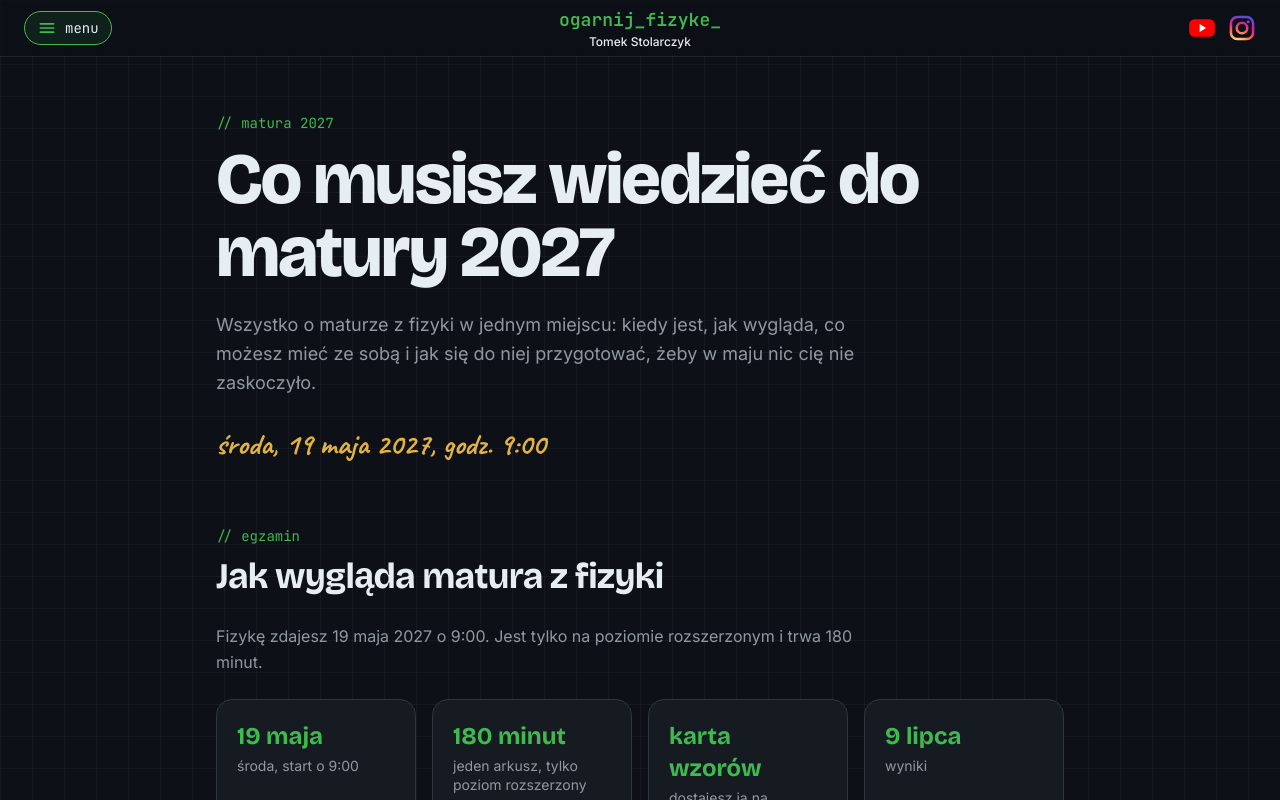
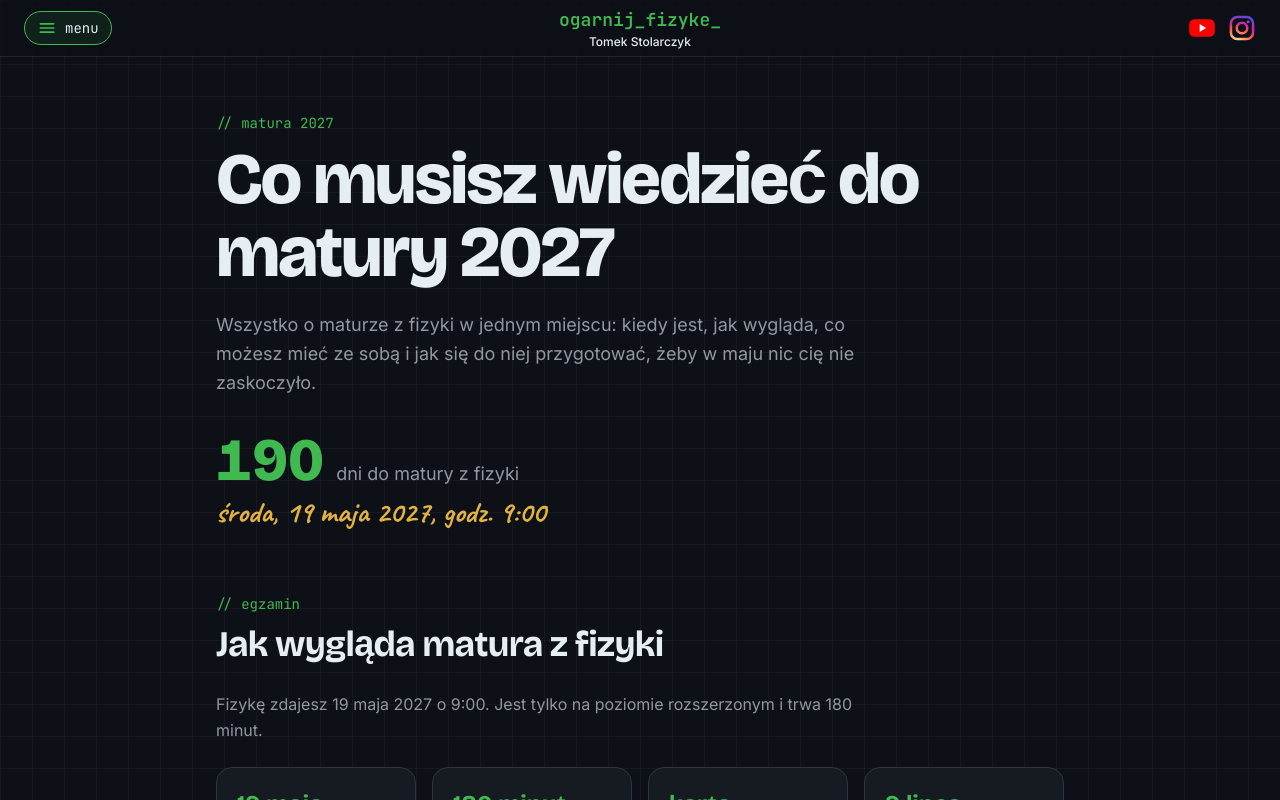
Before and after one commit to tomekstolarczyk/ogarnij-fizyke, a Next.js app: page /matura-2027 in a window 1280 px wide. Shown: the top 800 px of the page. Built offline with nearby package versions, Linux system fonts and the light colour scheme.

Commit message:
feat: add countdown to the physics matura

```diff
--- a/src/app/matura-2027/page.tsx
+++ b/src/app/matura-2027/page.tsx
@@ -1,6 +1,7 @@
 import type { Metadata } from "next";
 import Link from "next/link";
 import ComingSoon from "@/components/ComingSoon";
+import MaturaCountdown from "@/components/MaturaCountdown";
 import SectionHeading from "@/components/SectionHeading";
 import { ckeLinks, matura } from "@/data/matura";
 
@@ -35,9 +36,12 @@ export default function MaturaPage() {
         co możesz mieć ze sobą i jak się do niej przygotować, żeby w maju nic
         cię nie zaskoczyło.
       </p>
-      <p className="mt-7 font-hand text-3xl font-bold text-marker-yellow">
-        {fullDate}, godz. {matura.time}
-      </p>
+      <div className="mt-8 flex flex-col gap-1">
+        <MaturaCountdown />
+        <p className="font-hand text-3xl font-bold text-marker-yellow">
+          {fullDate}, godz. {matura.time}
+        </p>
+      </div>
 
       <section className="mt-16">
         <SectionHeading label="egzamin" title="Jak wygląda matura z fizyki" />
--- /dev/null
+++ b/src/components/MaturaCountdown.tsx
@@ -0,0 +1,47 @@
+"use client";
+
+import { useSyncExternalStore } from "react";
+import { matura } from "@/data/matura";
+
+const DAY_MS = 24 * 60 * 60 * 1000;
+
+// Whole days left until the exam starts, rounded up: the day before it's 1
+function daysUntilMatura(): number {
+  return Math.ceil((Date.parse(matura.start) - Date.now()) / DAY_MS);
+}
+
+// useSyncExternalStore wants to know how to get told about changes. The
+// number changes once a day, so we don't listen for anything: an empty
+// subscription that returns an empty "unsubscribe".
+const subscribe = () => () => {};
+
+// "186 dni do matury z fizyki". A client component on purpose: the page is
+// built once, at deploy time, so a number computed on the server would stay
+// frozen on that day. Here every visitor's browser counts from their own today.
+export default function MaturaCountdown() {
+  // useSyncExternalStore: reads a value from outside React (here: the clock).
+  // Two ways to read it: in the browser (the real count) and on the server
+  // (null, since the server doesn't know the visitor's today). React shows
+  // the server value first, then swaps in the browser one, without errors.
+  const days = useSyncExternalStore(subscribe, daysUntilMatura, () => null);
+
+  if (days !== null && days <= 0) {
+    return (
+      <p className="font-hand text-3xl font-bold text-marker-yellow">
+        Matura z fizyki już trwa albo za tobą. Trzymam kciuki! 🤞
+      </p>
+    );
+  }
+
+  return (
+    <p className="flex flex-wrap items-baseline gap-x-3">
+      {/* tabular-nums: all digits the same width, so nothing jumps */}
+      <span className="font-display text-6xl font-extrabold text-accent tabular-nums">
+        {days ?? "—"}
+      </span>
+      <span className="text-lg text-muted">
+        {days === 1 ? "dzień" : "dni"} do matury z fizyki
+      </span>
+    </p>
+  );
+}
```
